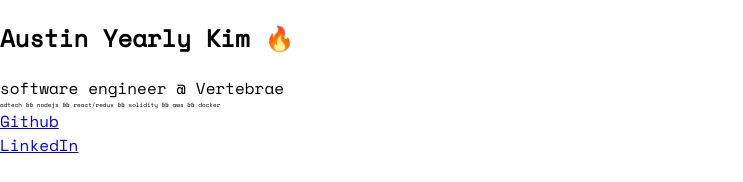
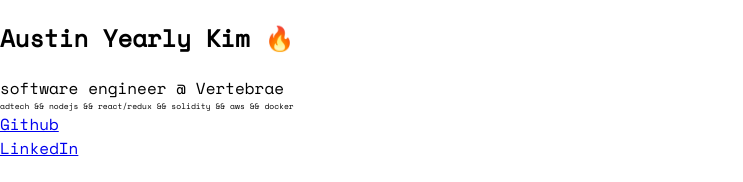
Before and after one commit to austinyearlykim/static, a website: page public/index.html in a window 1280 px wide. Shown: the top 182 px of the page, without its empty margins (0-743 px from the left). Drawn offline with nearby package versions, Linux system fonts and the light colour scheme.

Commit message:
even bigger steez

```diff
--- a/public/style.css
+++ b/public/style.css
@@ -6,5 +6,5 @@
 }
 
 #small {
-    font-size: .2em;
+    font-size: .5em;
 }
```
